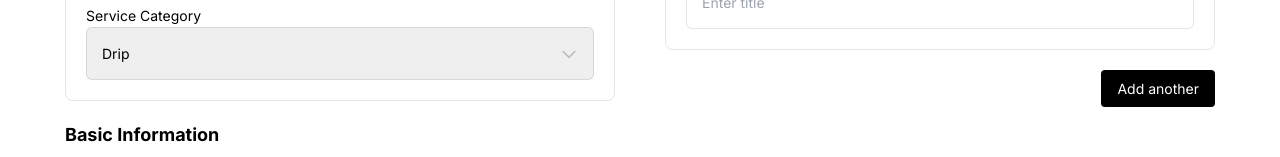
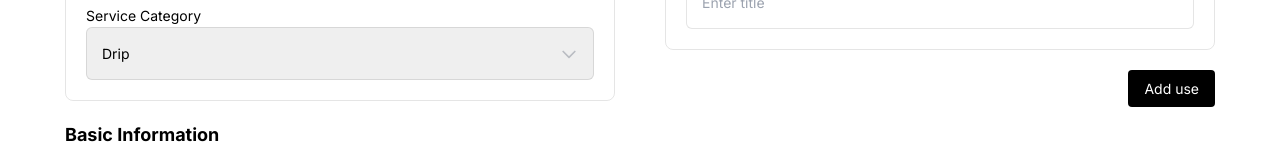
Before and after one commit to AmashChaudhry/pony-party, a Next.js app: page /pages/add-service in a window 1280 px wide. Shown: the part 476-633 px from the top of the page. Built offline with nearby package versions, Linux system fonts and the light colour scheme; no server answers; the database is empty.

Commit message:
Minor changes

```diff
--- a/src/app/pages/add-service/page.jsx
+++ b/src/app/pages/add-service/page.jsx
@@ -358,7 +358,7 @@ export default function AddService() {
                                     type="button"
                                     onClick={removeInput}
                                 >
-                                    Remove last
+                                    Remove use
                                 </button>
                             )
                         }
@@ -367,7 +367,7 @@ export default function AddService() {
                             type="button"
                             onClick={addMoreInputs}
                         >
-                            Add another
+                            Add use
                         </button>
                     </div>
                 </div>
```
